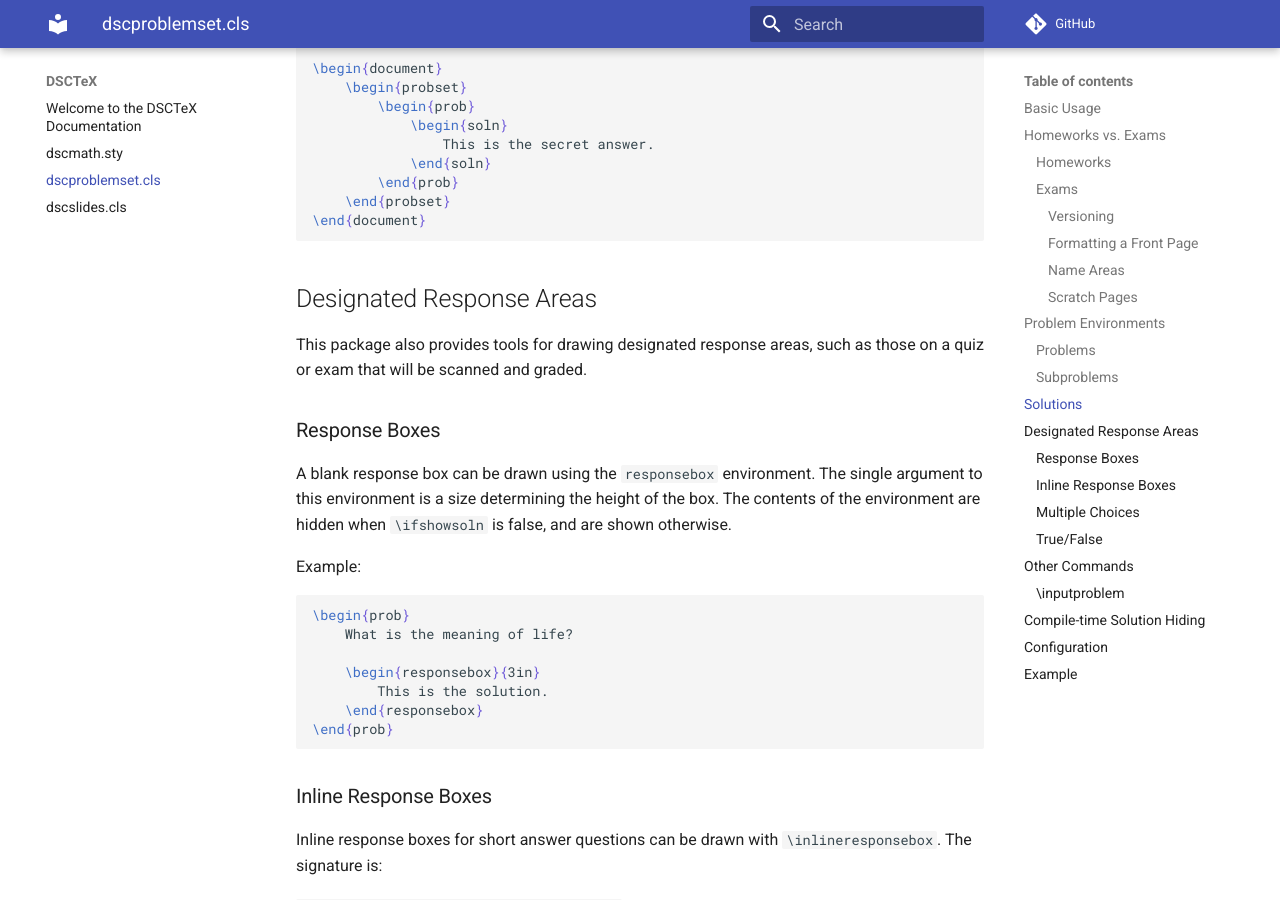
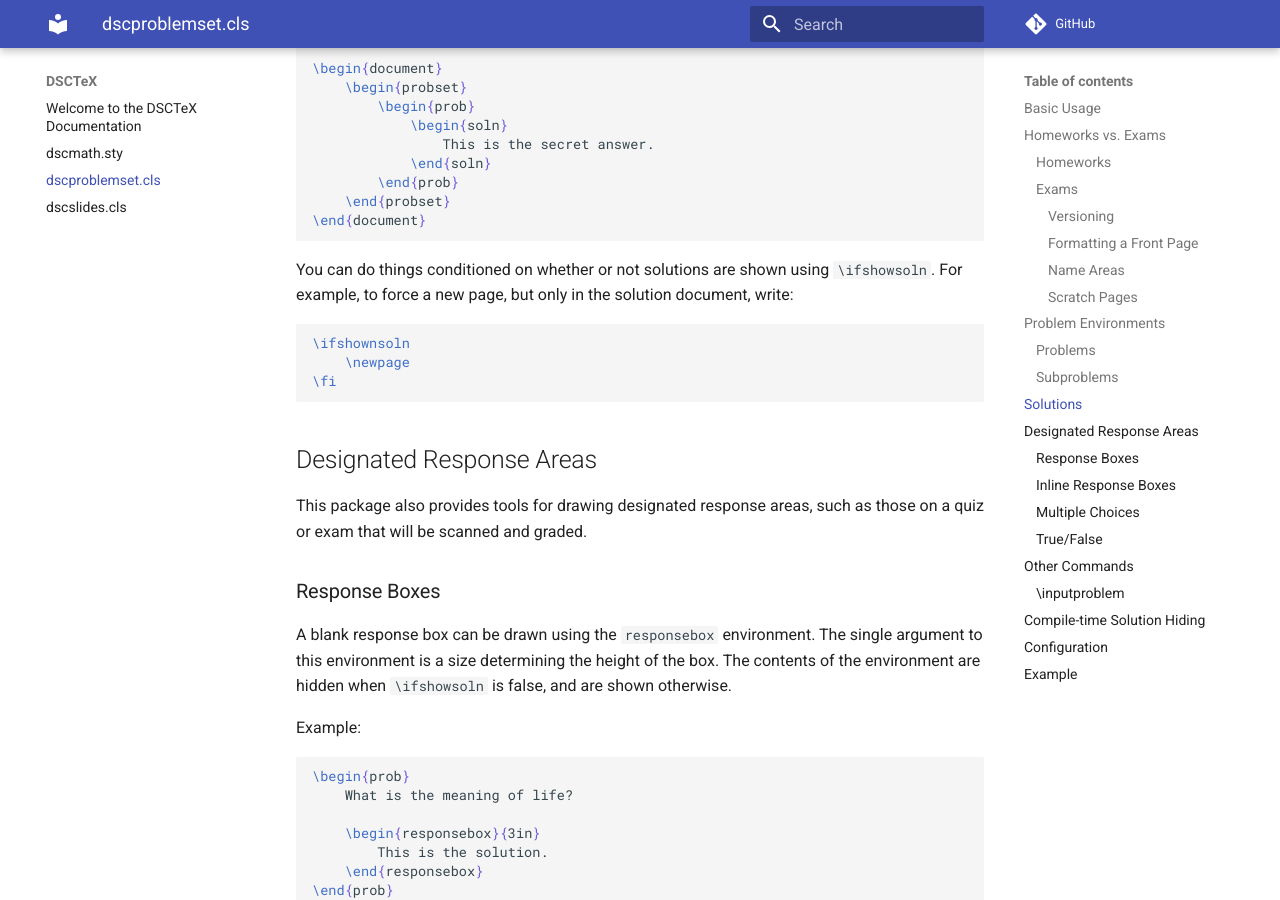
Before and after one commit to eldridgejm/dsctex, an MkDocs documentation site: the page built from docs/dscproblemset.md, in a window 1280 px wide and 900 px high, scrolled down 3646 px. Built offline with MkDocs 1.6.1 and Material for MkDocs 9.7.7, drawn with Linux system fonts in a browser that asks for light colours; comment, search, counter and statistics services are not loaded.

Commit message:
Added \ifshowsoln to docs.

````diff
--- a/docs/dscproblemset.md
+++ b/docs/dscproblemset.md
@@ -186,6 +186,15 @@ Example:
         \end{prob}
     \end{probset}
 \end{document}
+```
+
+You can do things conditioned on whether or not solutions are shown using `\ifshowsoln`.
+For example, to force a new page, but only in the solution document, write:
+
+```tex
+\ifshownsoln
+    \newpage
+\fi
 ```
 
 ## Designated Response Areas
````
